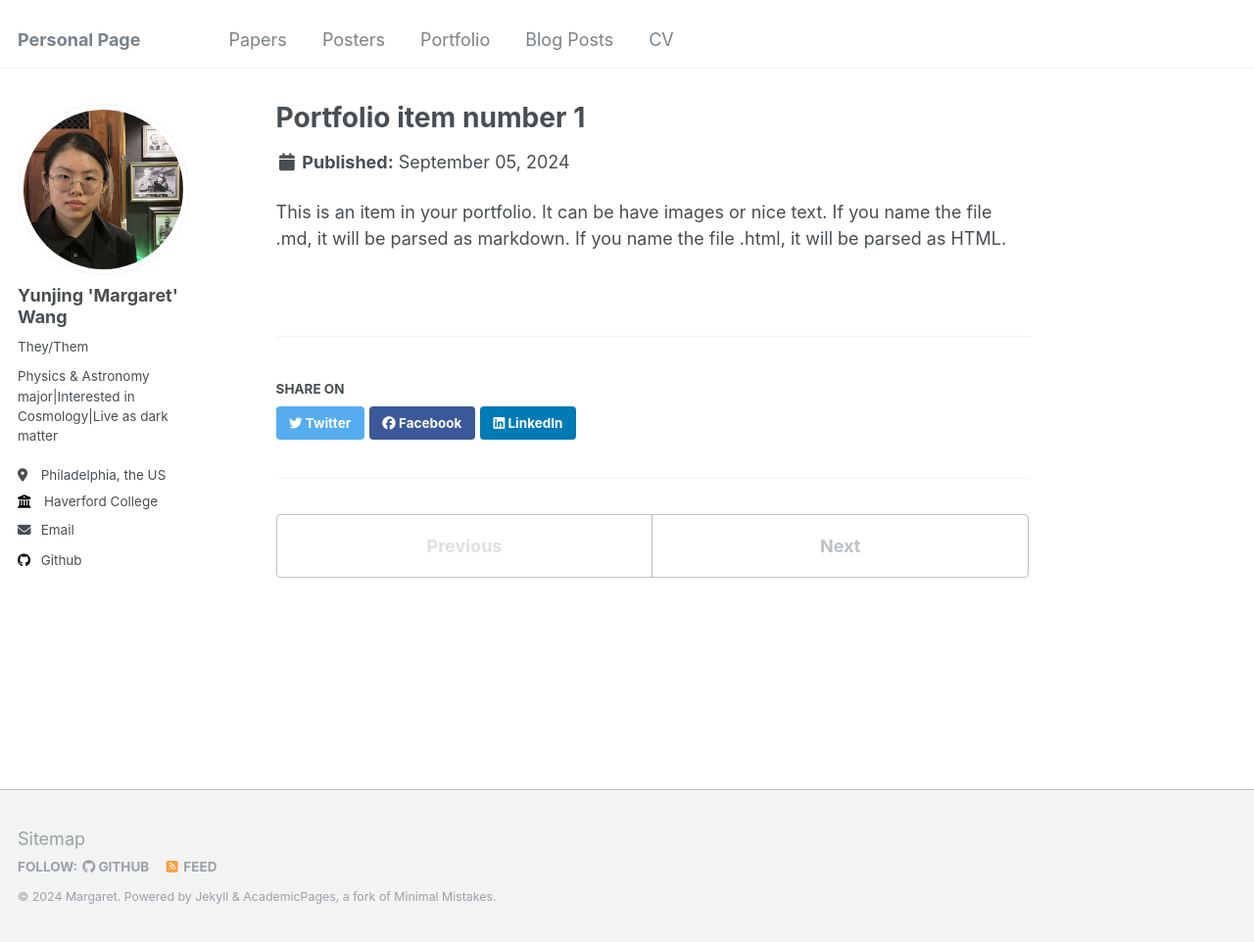
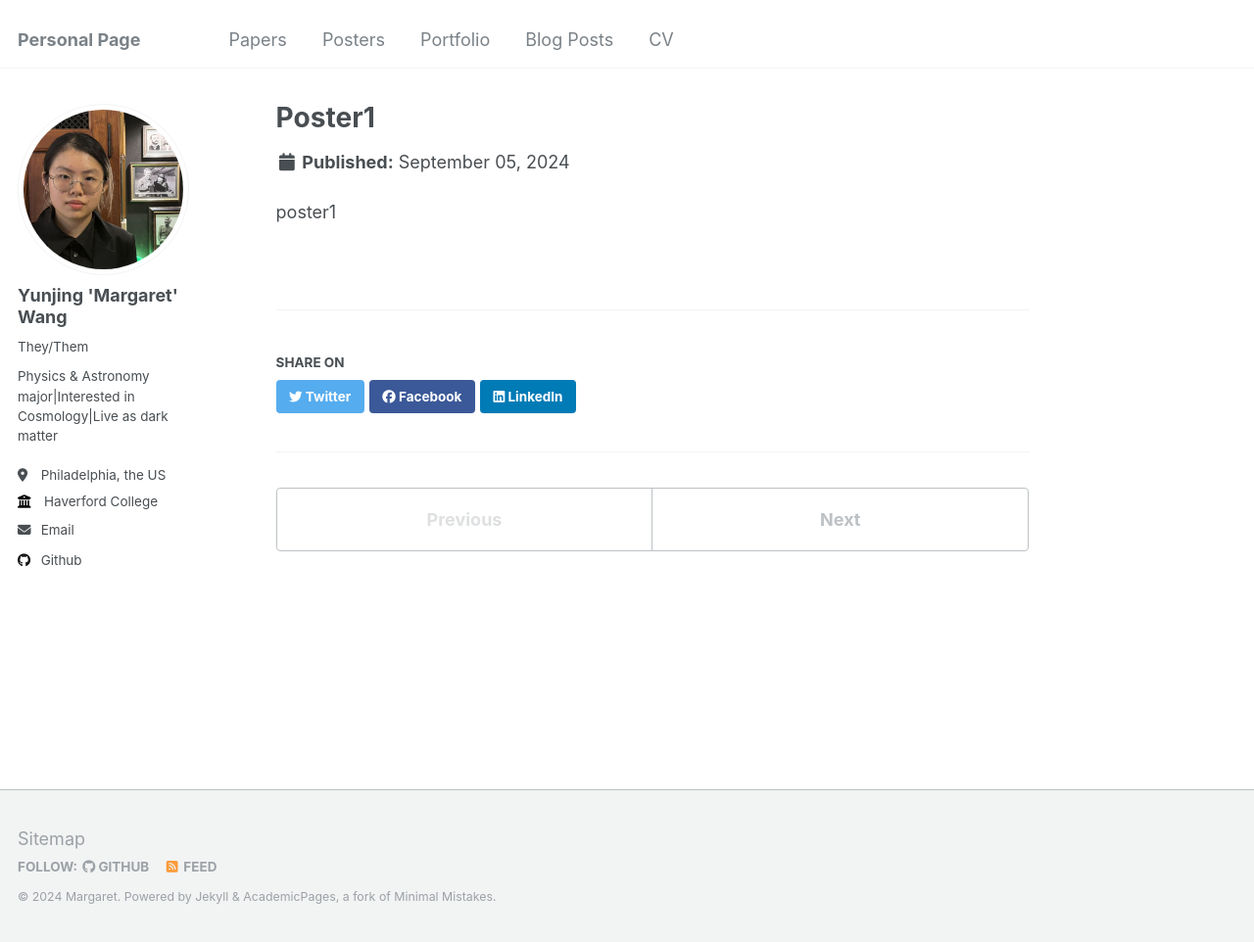
Before and after one commit to Margaret42/Yunjing-Wang, a Jekyll site: the page built from _portfolio/portfolio-1.md, in a window 1280 px wide and 962 px high. Shown: the whole window at 98% size. Built offline with Jekyll 4.4.1, drawn with Linux system fonts in a browser that asks for light colours.

Commit message:
Update portfolio-1.md

```diff
--- a/_portfolio/portfolio-1.md
+++ b/_portfolio/portfolio-1.md
@@ -1,7 +1,6 @@
 ---
-title: "Portfolio item number 1"
-excerpt: "Short description of portfolio item number 1<br/><img src='/images/500x300.png'>"
+title: "Poster1"
 collection: portfolio
 ---
 
-This is an item in your portfolio. It can be have images or nice text. If you name the file .md, it will be parsed as markdown. If you name the file .html, it will be parsed as HTML.
+poster1
```
